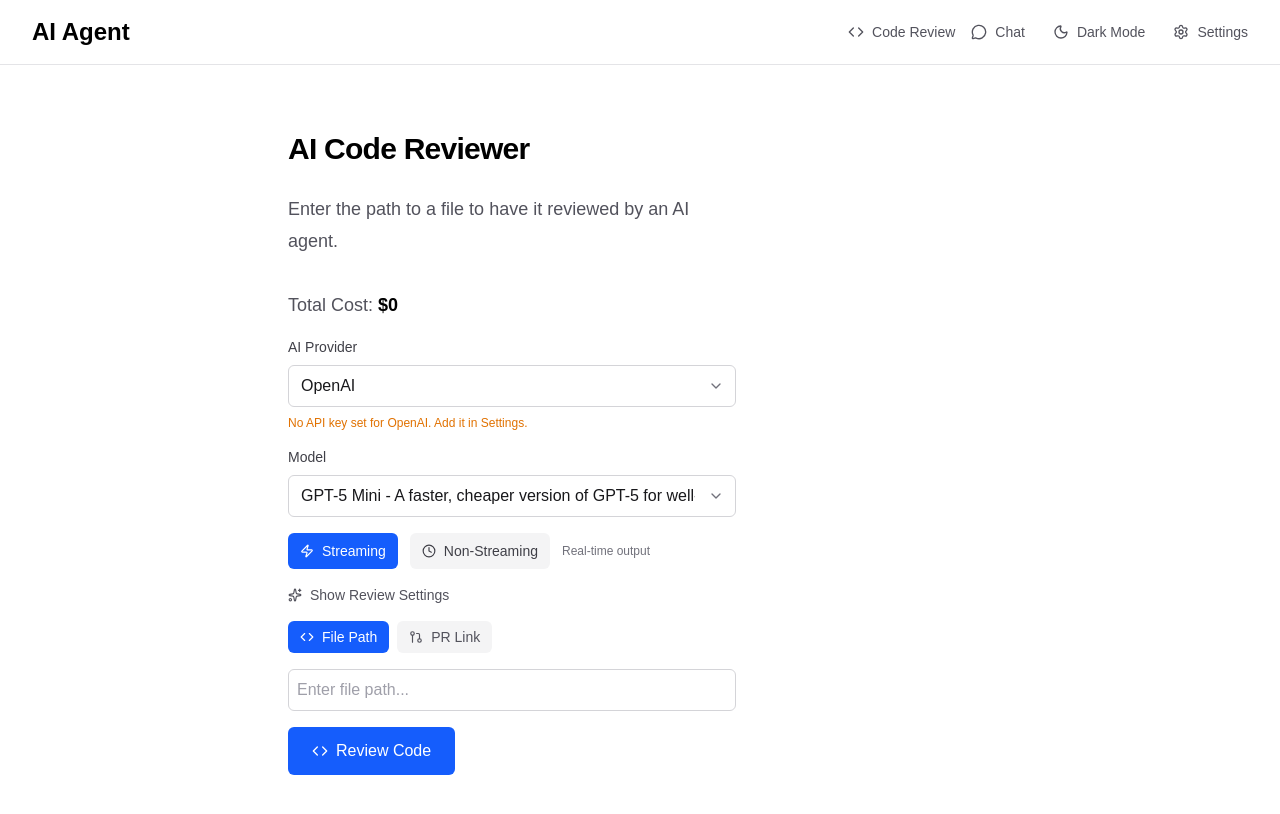
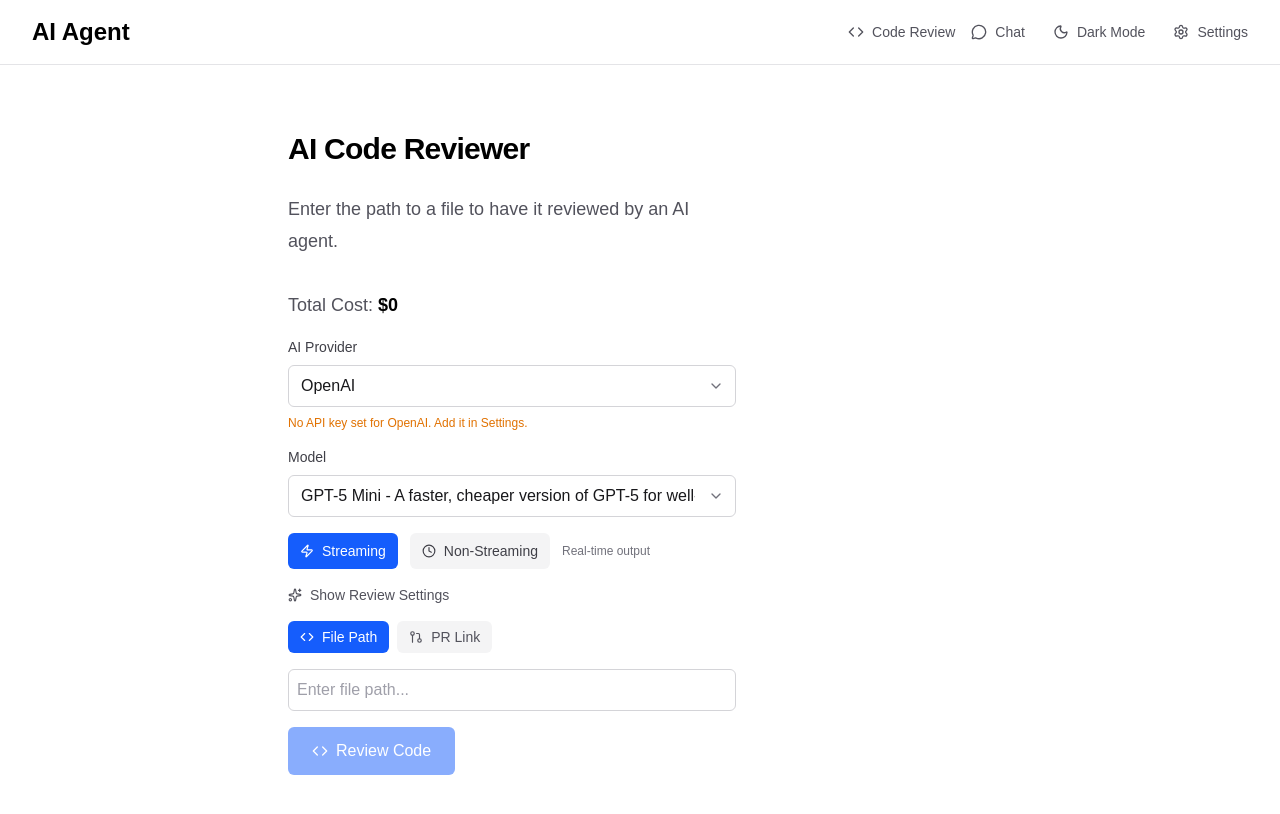
Before and after one commit to xiongemi/my-ai-app, a Next.js app: page / in a window 1280 px wide. Shown: the top 814 px of the page. Built offline with nearby package versions, Linux system fonts and the light colour scheme.

Commit message:
disable the button if form is incomplete

```diff
--- a/app/chat/page.tsx
+++ b/app/chat/page.tsx
@@ -116,7 +116,7 @@ export default function ChatPage() {
             />
             <button
               type="submit"
-              disabled={isLoading}
+              disabled={isLoading || !inputValue.trim()}
               className="flex h-10 items-center justify-center gap-2 rounded-md bg-blue-600 px-4 text-white transition-colors hover:bg-blue-700 disabled:opacity-50 disabled:cursor-not-allowed"
             >
               <Send size={16} />
--- a/app/page.tsx
+++ b/app/page.tsx
@@ -131,7 +131,7 @@ export default function Home() {
           />
           <button
             type="submit"
-            disabled={isLoading}
+            disabled={isLoading || !inputValue.trim()}
             className="flex h-12 w-fit items-center justify-center gap-2 rounded-md bg-blue-600 px-6 text-white transition-colors hover:bg-blue-700 disabled:opacity-50 disabled:cursor-not-allowed"
           >
             {inputMode === 'file' ? (
```
